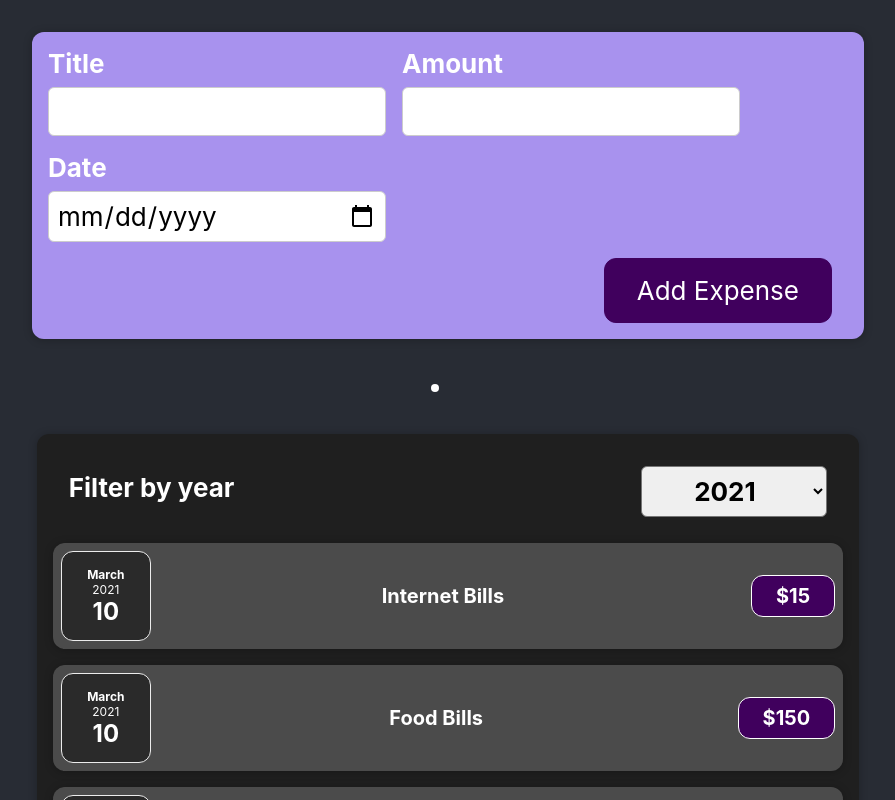
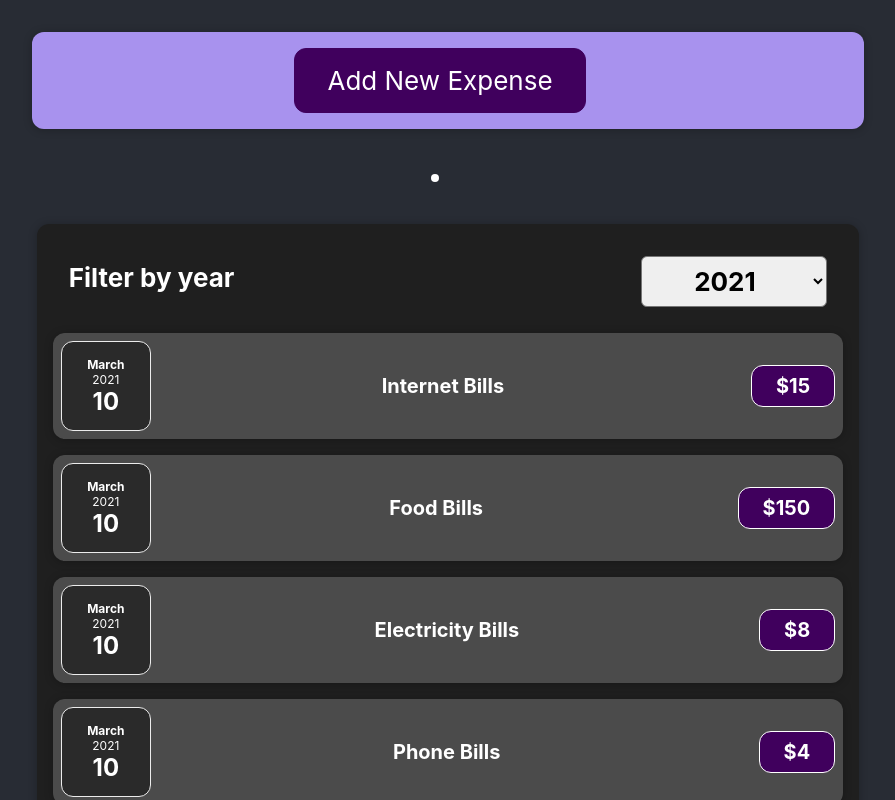
Before and after one commit to sritaj/ReactJS-ExpensesTracker, a React (Create React App) app: page / in a window 1280 px wide. Shown: the top 800 px of the page, without its empty margins (192-1087 px from the left). Built offline with nearby package versions, Linux system fonts and the light colour scheme.

Commit message:
Restructured NewExpense.js, Add New Expense button will be displayed and that will open the Expense Form to provide the details along with Cancel and on Submit auto close

```diff
--- a/src/components/NewExpense/ExpenseForm.js
+++ b/src/components/NewExpense/ExpenseForm.js
@@ -68,6 +68,9 @@
         </div>
       </div>
       <div className="new-expense__actions">
+        <button type="button" onClick={props.onCancel}>
+          Cancel
+        </button>
         <button type="submit">Add Expense</button>
       </div>
     </form>
--- a/src/components/NewExpense/NewExpense.js
+++ b/src/components/NewExpense/NewExpense.js
@@ -1,8 +1,17 @@
-import React from "react";
+import React, { useState } from "react";
 import "./NewExpense.css";
 import ExpenseForm from "./ExpenseForm";
 
 const NewExpense = (props) => {
+  const [isEditing, setIsEditing] = useState(false);
+
+  const startEditingHandler = () => {
+    setIsEditing(true);
+  };
+
+  const stopEditingHandler = () => {
+    setIsEditing(false);
+  };
   const saveExpenseDataHandler = (enteredExpenseData) => {
     const expenseData = {
       ...enteredExpenseData,
@@ -10,10 +19,19 @@
     };
 
     props.onAddExpense(expenseData);
+    setIsEditing(false);
   };
   return (
     <div className="new-expense">
-      <ExpenseForm onSaveExpenseData={saveExpenseDataHandler} />
+      {!isEditing && (
+        <button onClick={startEditingHandler}>Add New Expense</button>
+      )}
+      {isEditing && (
+        <ExpenseForm
+          onSaveExpenseData={saveExpenseDataHandler}
+          onCancel={stopEditingHandler}
+        />
+      )}
     </div>
   );
 };
```
